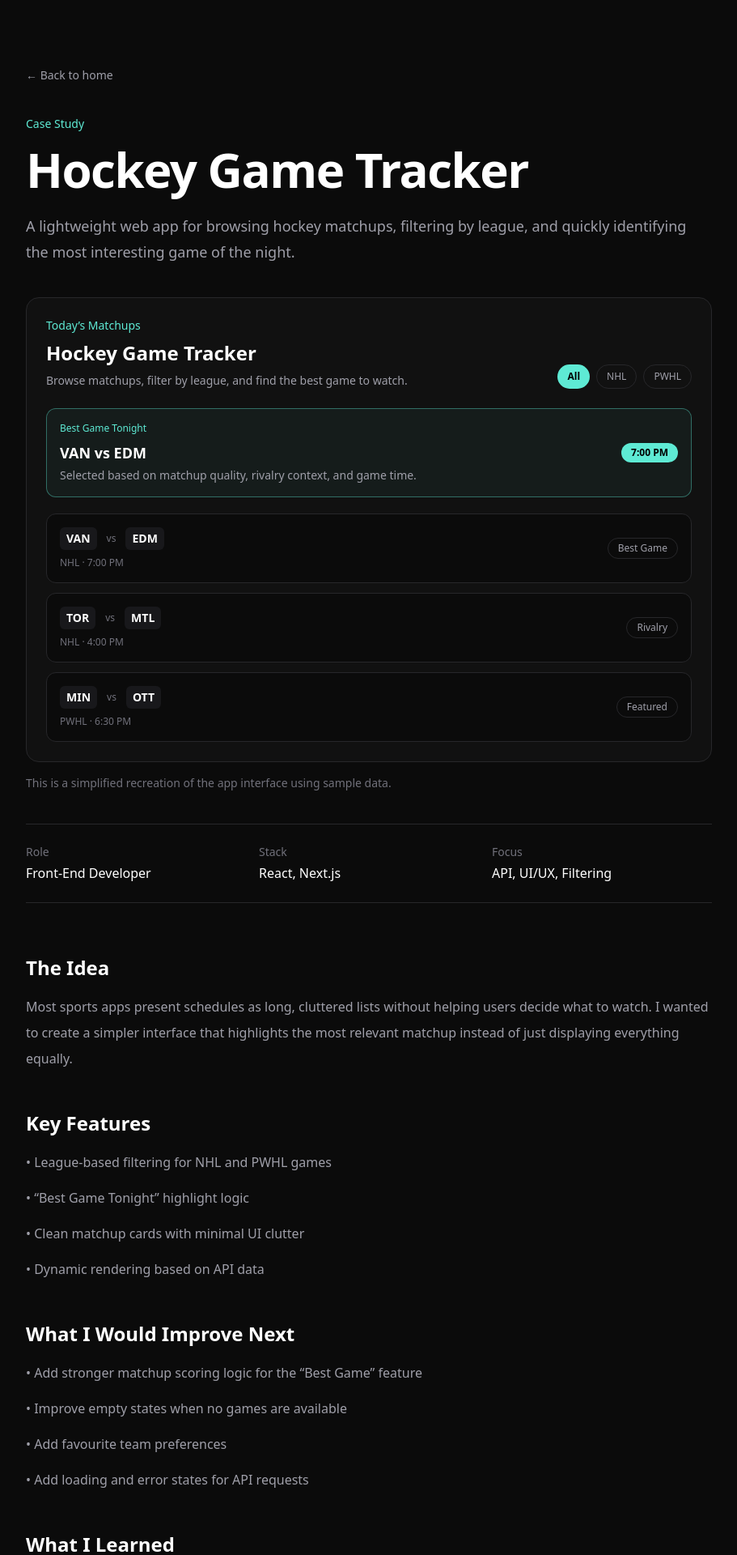
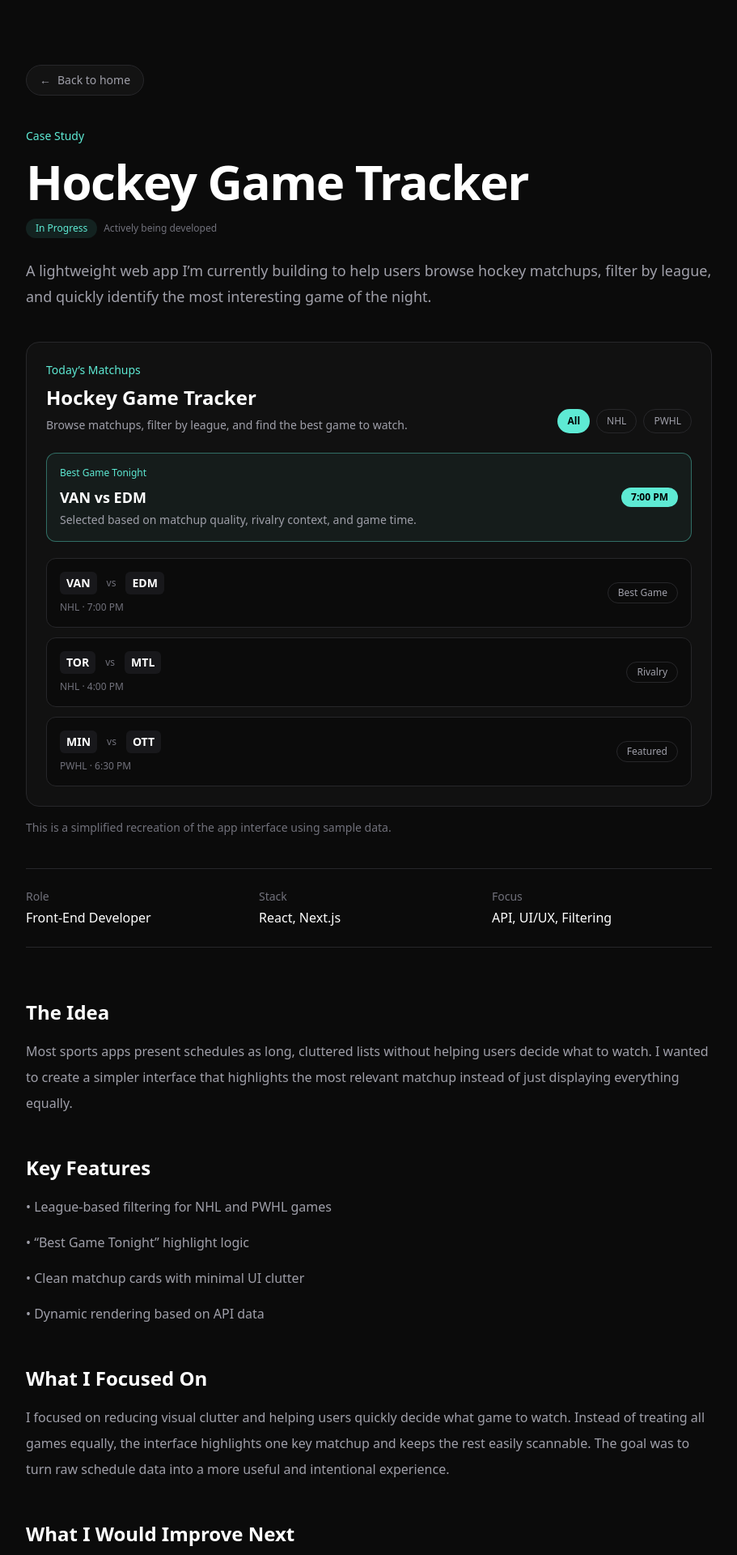
Before and after one commit to nicole-sedillo/portfolio-v3, a Next.js app: page /projects/hockey-game-tracker in a window 1280 px wide. Shown: the top 1920 px of the page at 81% size, without its empty margins (184-1095 px from the left). Built offline with nearby package versions, Linux system fonts and the light colour scheme.

Commit message:
Prepare portfolio for deployment

```diff
--- a/app/page.tsx
+++ b/app/page.tsx
@@ -227,10 +227,7 @@ export default function Home() {
                   <p className="text-xs uppercase tracking-wide text-zinc-500">
                     Build Style
                   </p>
-                  <p className="mt-2 text-3xl font-semibold">Two-Way UI</p>
-                  <p className="mt-2 text-sm text-zinc-500">
-                    Clean visuals with practical workflows
-                  </p>
+                  <p className="mt-2 text-3xl font-semibold">Clean + Practical UI</p>
                 </div>
 
                 <div className="rounded-2xl border border-zinc-800 bg-black/40 p-6 backdrop-blur">
@@ -238,7 +235,6 @@ export default function Home() {
                     Home Base
                   </p>
                   <p className="mt-2 text-3xl font-semibold">Vancouver, Canada</p>
-
                 </div>
               </div>
             </div>
--- a/app/projects/hockey-game-tracker/page.tsx
+++ b/app/projects/hockey-game-tracker/page.tsx
@@ -6,9 +6,10 @@ export default function HockeyGameTrackerPage() {
       <section className="mx-auto max-w-4xl px-6 py-20">
         <a
           href="/"
-          className="mb-10 inline-block text-sm text-zinc-400 transition hover:text-[#5EEAD4]"
+          className="mb-10 inline-flex items-center gap-2 rounded-full border border-zinc-800 bg-white/[0.03] px-4 py-2 text-sm text-zinc-400 transition-all duration-200 [&:hover]:border-[#5EEAD4] [&:hover]:text-[#5EEAD4] [&:hover]:bg-[#5EEAD4]/5"
         >
-          ← Back to home
+          <span className="transition [&:hover]:-translate-x-0.5">←</span>
+          Back to home
         </a>
 
         <p className="mb-4 text-sm font-medium text-[#5EEAD4]">Case Study</p>
@@ -17,10 +18,19 @@ export default function HockeyGameTrackerPage() {
           Hockey Game Tracker
         </h1>
 
+        <div className="mt-4 flex items-center gap-2 text-xs">
+          <span className="rounded-full bg-[#5EEAD4]/10 px-3 py-1 text-[#5EEAD4]">
+            In Progress
+          </span>
+          <span className="text-zinc-500">
+            Actively being developed
+          </span>
+        </div>
+
         <p className="mt-6 text-lg leading-8 text-zinc-400">
-          A lightweight web app for browsing hockey matchups, filtering by
-          league, and quickly identifying the most interesting game of the
-          night.
+          A lightweight web app I’m currently building to help users browse hockey
+          matchups, filter by league, and quickly identify the most interesting game
+          of the night.
         </p>
 
         <HockeyAppPreview />
@@ -70,6 +80,17 @@ export default function HockeyGameTrackerPage() {
         </section>
 
         <section className="mt-12">
+          <h2 className="text-2xl font-semibold">What I Focused On</h2>
+
+          <p className="mt-4 leading-8 text-zinc-400">
+            I focused on reducing visual clutter and helping users quickly decide what
+            game to watch. Instead of treating all games equally, the interface highlights
+            one key matchup and keeps the rest easily scannable. The goal was to turn raw
+            schedule data into a more useful and intentional experience.
+          </p>
+        </section>
+
+        <section className="mt-12">
           <h2 className="text-2xl font-semibold">What I Would Improve Next</h2>
 
           <ul className="mt-4 space-y-3 leading-8 text-zinc-400">
--- a/app/projects/inday-website/page.tsx
+++ b/app/projects/inday-website/page.tsx
@@ -4,9 +4,10 @@ export default function IndayWebsitePage() {
       <section className="mx-auto max-w-4xl px-6 py-20">
         <a
           href="/"
-          className="mb-10 inline-block text-sm text-zinc-400 transition hover:text-[#5EEAD4]"
+          className="mb-10 inline-flex items-center gap-2 rounded-full border border-zinc-800 bg-white/[0.03] px-4 py-2 text-sm text-zinc-400 transition-all duration-200 [&:hover]:border-[#5EEAD4] [&:hover]:text-[#5EEAD4] [&:hover]:bg-[#5EEAD4]/5"
         >
-          ← Back to home
+          <span className="transition [&:hover]:-translate-x-0.5">←</span>
+          Back to home
         </a>
 
         <p className="mb-4 text-sm font-medium text-[#5EEAD4]">
@@ -96,22 +97,13 @@ export default function IndayWebsitePage() {
           </div>
         </div>
 
-        <section className="mt-16">
-          <h2 className="text-2xl font-semibold">Overview</h2>
-          <p className="mt-4 leading-8 text-zinc-400">
-            This project focused on building a clean and modern website
-            that highlights branding and content in a visually engaging
-            way. The goal was to create a simple, responsive experience
-            that works well across devices.
-          </p>
-        </section>
-
         <section className="mt-12">
           <h2 className="text-2xl font-semibold">The Goal</h2>
           <p className="mt-4 leading-8 text-zinc-400">
-            Many small business or brand websites struggle with cluttered
-            layouts and inconsistent design. The challenge was to present
-            information clearly while maintaining a cohesive visual style.
+            The goal was to create a clean, visually consistent website that presents
+            content clearly without feeling cluttered. Working within Squarespace, I
+            extended the default templates using custom CSS and JavaScript to overcome
+            layout limitations and deliver a more refined user experience.
           </p>
         </section>
 
--- a/app/projects/internal-resource-portal/page.tsx
+++ b/app/projects/internal-resource-portal/page.tsx
@@ -6,9 +6,10 @@ export default function InternalResourcePlatformPage() {
       <section className="mx-auto max-w-4xl px-6 py-20">
         <a
           href="/"
-          className="mb-10 inline-block text-sm text-zinc-400 transition hover:text-[#5EEAD4]"
+          className="mb-10 inline-flex items-center gap-2 rounded-full border border-zinc-800 bg-white/[0.03] px-4 py-2 text-sm text-zinc-400 transition-all duration-200 [&:hover]:border-[#5EEAD4] [&:hover]:text-[#5EEAD4] [&:hover]:bg-[#5EEAD4]/5"
         >
-          ← Back to home
+          <span className="transition [&:hover]:-translate-x-0.5">←</span>
+          Back to home
         </a>
 
         <p className="mb-4 text-sm font-medium text-[#5EEAD4]">
@@ -43,16 +44,6 @@ export default function InternalResourcePlatformPage() {
             <p className="mt-1 text-white">Internal tools, RBAC, UX</p>
           </div>
         </div>
-
-        <section className="mt-16">
-          <h2 className="text-2xl font-semibold">Overview</h2>
-          <p className="mt-4 leading-8 text-zinc-400">
-            This project focused on building a centralized internal platform to replace
-            scattered resources, email-based communication, and unclear support workflows.
-            The goal was to create a single place where teams could access information,
-            stay informed, and submit requests more efficiently.
-          </p>
-        </section>
 
         <section className="mt-12">
           <h2 className="text-2xl font-semibold">The Problem</h2>
@@ -140,15 +131,25 @@ export default function InternalResourcePlatformPage() {
                 to reduce friction, improve clarity, and make key actions accessible without
                 requiring additional training.
               </p>
+
+              <p className="mt-4 leading-8 text-zinc-400">
+                To support development and testing, I used Docker to run a local database and
+                simulate a production-like environment. This helped surface issues early and
+                ensured more reliable behavior during development.
+              </p>
+
+              <p className="mt-4 leading-8 text-zinc-400">
+                I also created simple onboarding materials to help users understand how to
+                navigate the system, reducing friction and improving adoption across teams.
+              </p>
             </section>
 
             <section className="mt-12">
               <h2 className="text-2xl font-semibold">What I Would Improve Next</h2>
 
               <ul className="mt-4 space-y-3 leading-8 text-zinc-400">
-                <li>• Improve UI and navigation in the resource library</li>
-                <li>• Add stronger filtering and sorting for the resource library</li>
-                <li>• Refine support ticket routing based on category, role, and location</li>
+                <li>• Improve the resource library UI to make navigation, filtering, and content discovery more intuitive</li>
+                <li>• Refine the support ticket interface to improve clarity, reduce friction, and make key actions more intuitive</li>
               </ul>
             </section>
 
```
